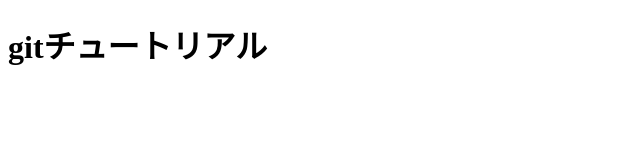
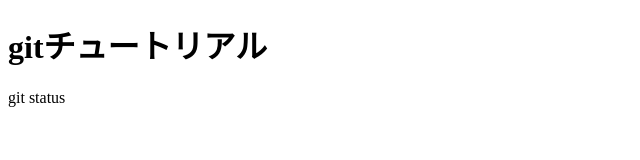
Before and after one commit to kisanasaki/git_tutorial_back, a plain HTML site: page index.html in a window 1280 px wide. Shown: the full height of the page, 0-640 px from the left. Drawn offline with Linux system fonts and the light colour scheme.

Commit message:
git statusコマンドを追記

```diff
--- a/index.html
+++ b/index.html
@@ -10,5 +10,30 @@
 <body>
 
     <h1>gitチュートリアル</h1>
+    <p>git status</p>
+    <!--
+1
+-----------------------------------------------
+        git add
+        ステージに追加
+-----------------------------------------------
+        リポジトリにコミット
+        git commit
+        git commit -m "<メッセージ>"
+      ☆git commit -v
+      コミットメッセージの書き方
+      1行目：変更内容の要約
+      2行目：空行
+      3行目：変更した理由
+-----------------------------------------------
+    -->
+    <!--
+2
+-----------------------------------------------
+        git status
+        現在の変更状況を確認
+
+-----------------------------------------------
+    -->
 </body>
 </html>
```
